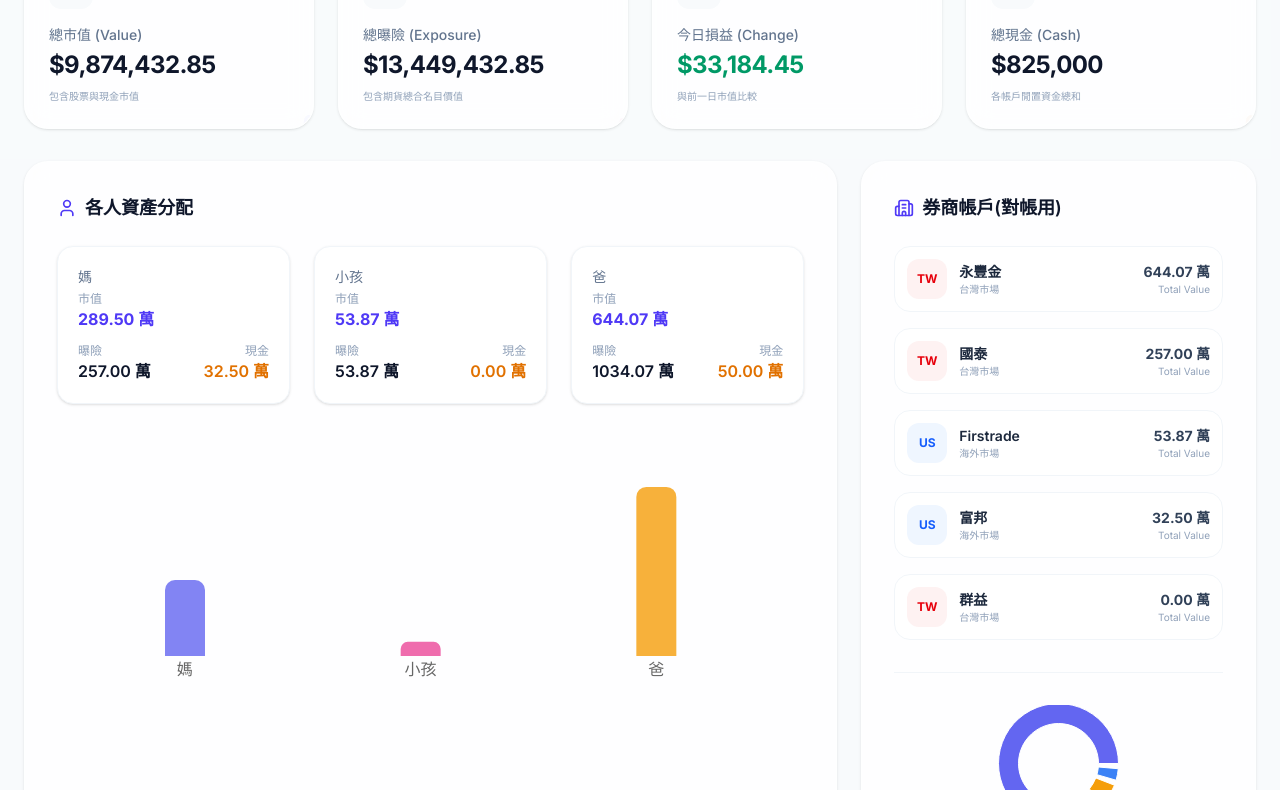
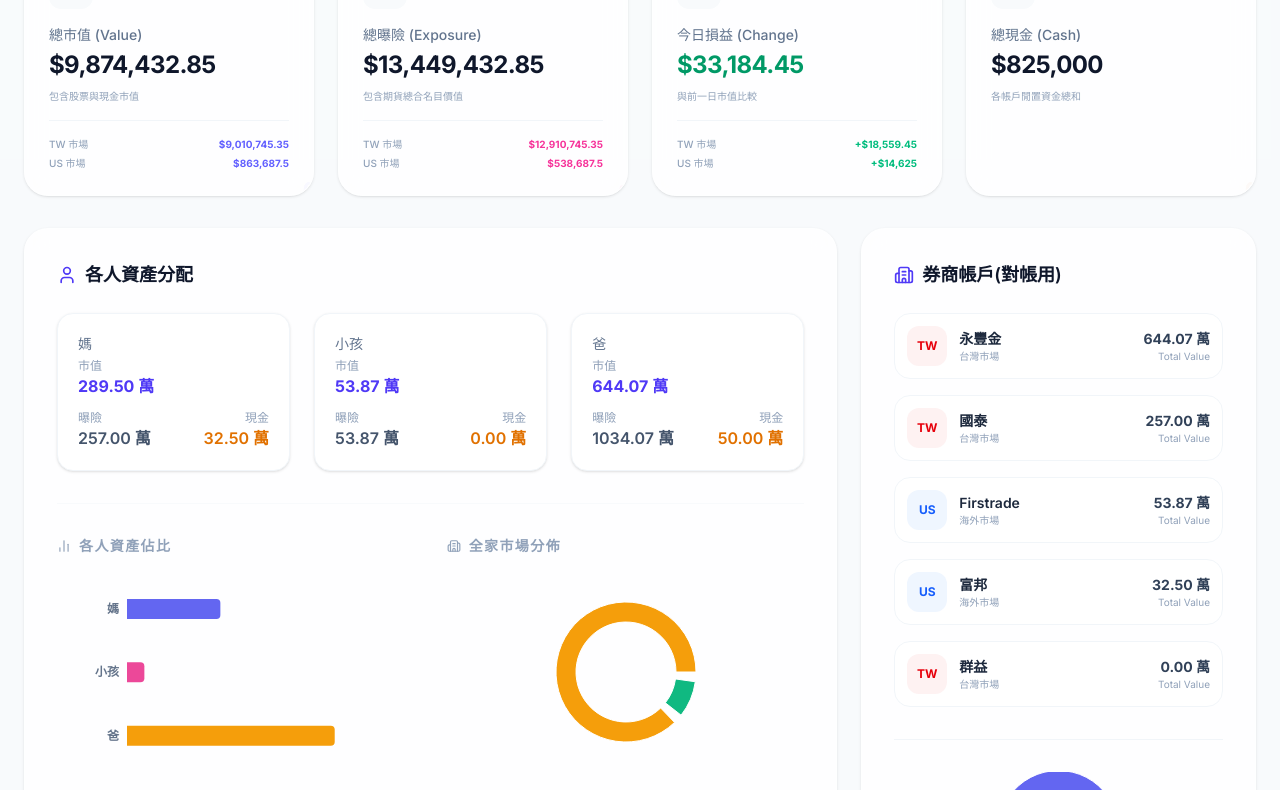
Before and after one commit to sunnyrain77go/familyAssetDashboard, a React (Vite) app: page /#/csv in a window 1280 px wide. Shown: the part 350-1140 px from the top of the page. Built offline with nearby package versions, Linux system fonts and the light colour scheme.

Commit message:
display by market

```diff
--- a/src/components/DashboardContent.tsx
+++ b/src/components/DashboardContent.tsx
@@ -11,6 +11,7 @@ import {
   Wallet,
   ShieldCheck,
   PieChart,
+  BarChart2,
   ArrowRightLeft,
   Building2,
   User,
@@ -101,6 +102,7 @@ export function DashboardContent({
         name: market,
         value: items.reduce((sum, item) => sum + item.value, 0),
         exposure: items.reduce((sum, item) => sum + item.exposure, 0),
+        change: items.reduce((sum, item) => sum + item.change, 0),
       };
     }).sort((a, b) => b.value - a.value);
   }, [ownerFilteredData]);
@@ -122,14 +124,36 @@ export function DashboardContent({
           icon={<Wallet className="text-indigo-600" />}
           subtitle="包含股票與現金市值"
           delay={0.1}
-        />
+        >
+          <div className="space-y-1">
+            {marketData.map((m) => (
+              <div key={m.name} className="flex justify-between items-center text-[10px]">
+                <span className="text-slate-400 font-medium">{m.name} 市場</span>
+                <span className="font-bold text-indigo-500">
+                  {formatCurrency(m.value)}
+                </span>
+              </div>
+            ))}
+          </div>
+        </SummaryCard>
         <SummaryCard
           title="總曝險 (Exposure)"
           value={totals.exposure}
           icon={<ShieldCheck className="text-pink-600" />}
           subtitle="包含期貨總合名目價值"
           delay={0.2}
-        />
+        >
+          <div className="space-y-1">
+            {marketData.map((m) => (
+              <div key={m.name} className="flex justify-between items-center text-[10px]">
+                <span className="text-slate-400 font-medium">{m.name} 市場</span>
+                <span className="font-bold text-pink-500">
+                  {formatCurrency(m.exposure)}
+                </span>
+              </div>
+            ))}
+          </div>
+        </SummaryCard>
         <SummaryCard
           title="今日損益 (Change)"
           value={totals.change}
@@ -137,7 +161,21 @@ export function DashboardContent({
           isProfit={totals.change >= 0}
           subtitle="與前一日市值比較"
           delay={0.3}
-        />
+        >
+          <div className="space-y-1">
+            {marketData.map((m, idx) => (
+              <div key={m.name} className="flex justify-between items-center text-[10px]">
+                <span className="text-slate-400 font-medium">{m.name} 市場</span>
+                <span className={cn(
+                  "font-bold",
+                  m.change >= 0 ? "text-emerald-500" : "text-rose-500"
+                )}>
+                  {m.change >= 0 ? '+' : ''}{formatCurrency(m.change)}
+                </span>
+              </div>
+            ))}
+          </div>
+        </SummaryCard>
         <SummaryCard
           title="總現金 (Cash)"
           value={totals.cash}
@@ -152,10 +190,13 @@ export function DashboardContent({
         <div className="lg:col-span-2 glass rounded-3xl p-8 overflow-hidden">
           {ownerFilter === 'All' ? (
             <>
-              <h3 className="text-lg font-semibold mb-6 flex items-center gap-2">
+              <div className="flex items-center justify-between mb-6">
+                <h3 className="text-lg font-semibold flex items-center gap-2">
                   <User size={20} className="text-indigo-600" />
                   各人資產分配
                 </h3>
+              </div>
+
               <div className="grid grid-cols-1 sm:grid-cols-2 xl:grid-cols-3 gap-6 mb-8">
                 {ownersData.map((owner, idx) => (
                   <motion.div
@@ -174,7 +215,7 @@ export function DashboardContent({
                       <div className="flex justify-between items-end">
                         <div>
                           <p className="text-xs text-slate-400">曝險</p>
-                          <p className="font-semibold">{formatWan(owner.exposure)}</p>
+                          <p className="font-semibold text-slate-600">{formatWan(owner.exposure)}</p>
                         </div>
                         <div className="text-right">
                           <p className="text-xs text-slate-400">現金</p>
@@ -185,22 +226,67 @@ export function DashboardContent({
                   </motion.div>
                 ))}
               </div>
-              <div className="h-[250px] w-full">
+
+              <div className="grid grid-cols-1 md:grid-cols-2 gap-8 pt-8 border-t border-slate-50">
+                <div>
+                  <h4 className="text-sm font-bold text-slate-400 uppercase tracking-widest mb-4 flex items-center gap-2">
+                    <BarChart2 size={14} /> 各人資產佔比
+                  </h4>
+                  <div className="h-[200px] w-full">
                     <ResponsiveContainer width="100%" height="100%">
-                  <BarChart data={ownersData} margin={{ top: 10, right: 30, left: 10, bottom: 0 }}>
-                    <XAxis dataKey="name" axisLine={false} tickLine={false} />
-                    <YAxis hide />
+                      <BarChart
+                        data={ownersData}
+                        layout="vertical"
+                        margin={{ top: 5, right: 30, left: 10, bottom: 5 }}
+                      >
+                        <XAxis type="number" hide />
+                        <YAxis
+                          dataKey="name"
+                          type="category"
+                          axisLine={false}
+                          tickLine={false}
+                          width={60}
+                          tick={{ fontSize: 12, fontWeight: 600, fill: '#64748b' }}
+                        />
                         <Tooltip
-                      contentStyle={{ borderRadius: '16px', border: 'none', boxShadow: '0 10px 15px -3px rgb(0 0 0 / 0.1)' }}
-                      formatter={(val: number) => [formatWan(val), '金額']}
+                          cursor={{ fill: 'transparent' }}
+                          contentStyle={{ borderRadius: '12px', border: 'none', boxShadow: '0 4px 6px -1px rgb(0 0 0 / 0.1)' }}
+                          formatter={(val: number) => [formatWan(val), '市值']}
                         />
-                    <Bar dataKey="value" radius={[10, 10, 0, 0]} barSize={40}>
+                        <Bar dataKey="value" radius={[0, 4, 4, 0]} barSize={20}>
                           {ownersData.map((_, index) => (
-                        <Cell key={`cell-${index}`} fill={COLORS[index % COLORS.length]} fillOpacity={0.8} />
+                            <Cell key={`cell-${index}`} fill={COLORS[index % COLORS.length]} />
                           ))}
                         </Bar>
                       </BarChart>
                     </ResponsiveContainer>
+                  </div>
+                </div>
+                <div>
+                  <h4 className="text-sm font-bold text-slate-400 uppercase tracking-widest mb-4 flex items-center gap-2">
+                    <Building2 size={14} /> 全家市場分佈
+                  </h4>
+                  <div className="h-[200px] w-full">
+                    <ResponsiveContainer width="100%" height="100%">
+                      <RePieChart>
+                        <Pie
+                          data={marketData}
+                          cx="50%"
+                          cy="50%"
+                          innerRadius={50}
+                          outerRadius={70}
+                          paddingAngle={8}
+                          dataKey="value"
+                        >
+                          {marketData.map((_, index) => (
+                            <Cell key={`cell-${index}`} fill={COLORS[(index + 2) % COLORS.length]} />
+                          ))}
+                        </Pie>
+                        <Tooltip formatter={(val: number) => formatWan(val)} />
+                      </RePieChart>
+                    </ResponsiveContainer>
+                  </div>
+                </div>
               </div>
             </>
           ) : (
--- a/src/components/SummaryCard.tsx
+++ b/src/components/SummaryCard.tsx
@@ -16,17 +16,18 @@ interface SummaryCardProps {
   isNumber?: boolean;
   unit?: string;
   delay: number;
+  children?: React.ReactNode;
 }
 
-export function SummaryCard({ title, value, icon, subtitle, isProfit, isNumber, unit, delay }: SummaryCardProps) {
+export function SummaryCard({ title, value, icon, subtitle, isProfit, isNumber, unit, delay, children }: SummaryCardProps) {
   return (
     <motion.div
       initial={{ opacity: 0, y: 20 }}
       animate={{ opacity: 1, y: 0 }}
       transition={{ delay }}
-      className="glass card-hover rounded-3xl p-6 relative overflow-hidden"
+      className="glass card-hover rounded-3xl p-6 relative overflow-hidden flex flex-col h-full"
     >
-      <div className="flex justify-between items-start mb-4">
+      <div className="flex justify-between items-start mb-4 shrink-0">
         <div className="p-2.5 bg-slate-50 rounded-xl">
           {icon}
         </div>
@@ -35,7 +36,7 @@ export function SummaryCard({ title, value, icon, subtitle, isProfit, isNumber,
         </div>
       </div>
 
-      <div>
+      <div className="flex-1">
         <p className="text-sm font-medium text-slate-500 mb-1">{title}</p>
         <div className="flex items-baseline gap-2">
           <h2 className={cn(
@@ -47,6 +48,12 @@ export function SummaryCard({ title, value, icon, subtitle, isProfit, isNumber,
           {unit && <span className="text-sm font-semibold text-slate-400">{unit}</span>}
         </div>
         <p className="text-[10px] text-slate-400 mt-2 font-medium">{subtitle}</p>
+
+        {children && (
+          <div className="mt-4 pt-4 border-t border-slate-100 space-y-2">
+            {children}
+          </div>
+        )}
       </div>
 
       {/* Background Decor */}
```
Lines whose indentation alone changed are shown as unchanged.
